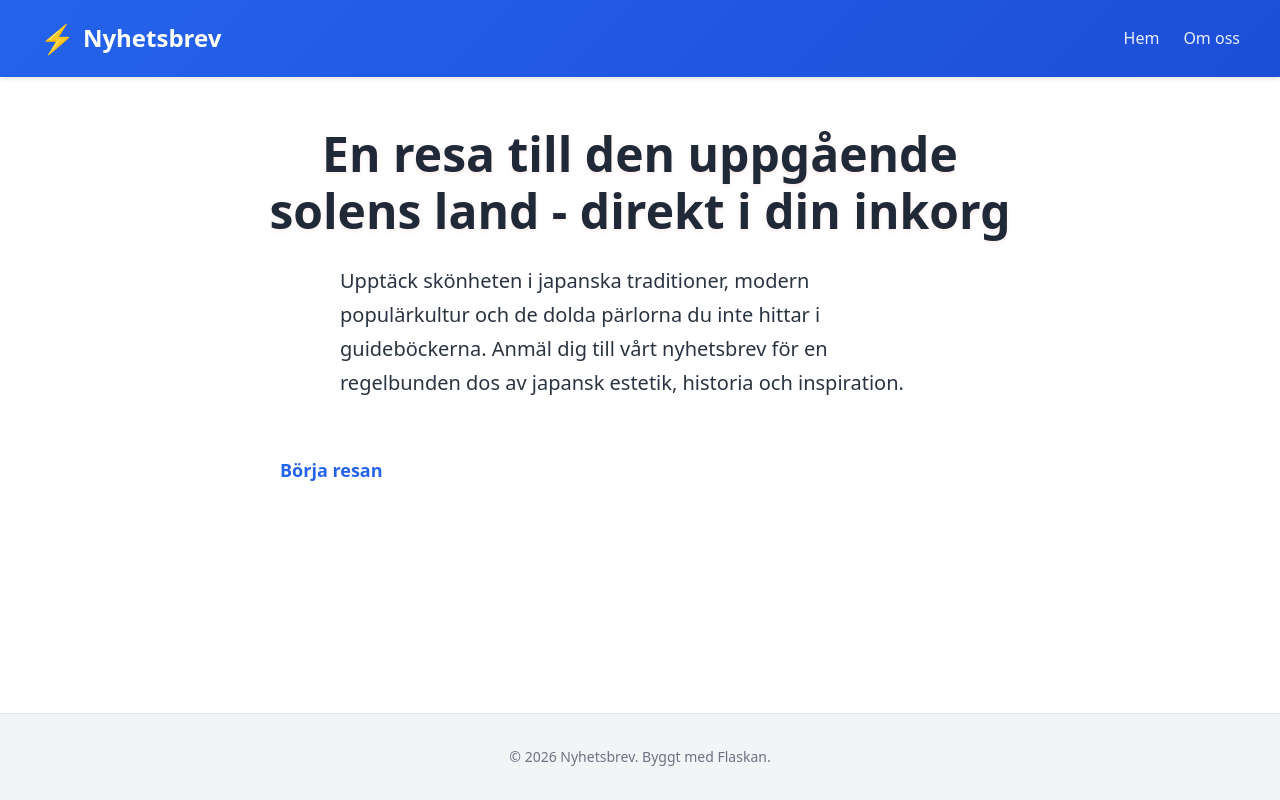
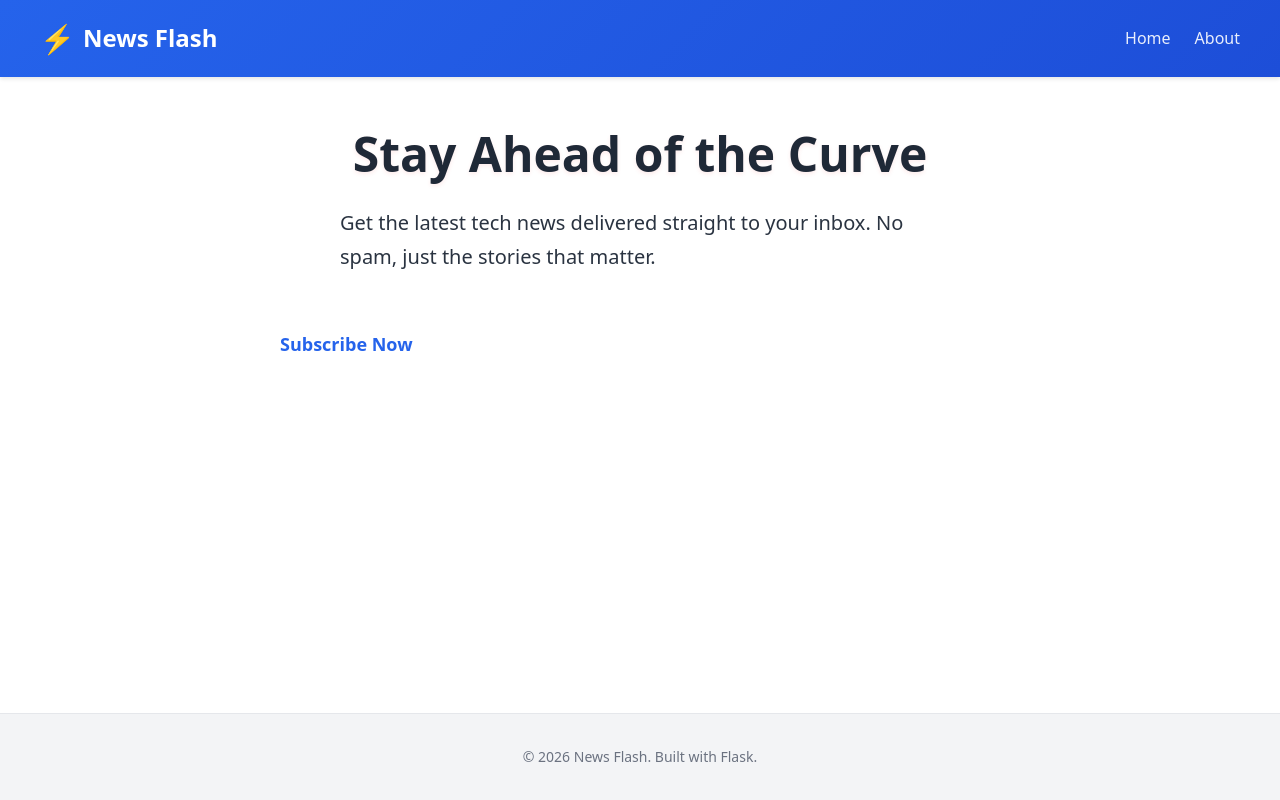
Before and after one commit to jsawing/G5Project, a Flask app: page / in a window 1280 px wide. Run offline with Flask 3, Linux system fonts and the light colour scheme.

Commit message:
Webpage small updates

```diff
--- a/application/app/presentation/templates/base.html
+++ b/application/app/presentation/templates/base.html
@@ -178,14 +178,14 @@
         <div class="header__container">
             <a href="/" class="header__logo">
                 <span class="header__logo-icon">&#9889;</span>
-                <!-- News Flash -->
-                Nyhetsbrev
+                News Flash
+                <!-- Nyhetsbrev -->
             </a>
             <nav class="header__nav">
-                <!-- <a href="/" class="header__nav-link">Home</a> -->
-                <a href="/" class="header__nav-link">Hem</a>
-                <!-- <a href="#" class="header__nav-link">About</a> -->
-                <a href="#" class="header__nav-link">Om oss</a>
+                <a href="/" class="header__nav-link">Home</a>
+                <!-- <a href="/" class="header__nav-link">Hem</a> -->
+                <a href="#" class="header__nav-link">About</a>
+                <!-- <a href="#" class="header__nav-link">Om oss</a> -->
             </nav>
         </div>
     </header>
@@ -197,8 +197,8 @@
     <footer class="footer">
         <div class="footer__container">
             <p class="footer__text">
-                <!-- &copy; 2026 News Flash. Built with Flask. -->
-                &copy; 2026 Nyhetsbrev. Byggt med Flaskan.
+                &copy; 2026 News Flash. Built with Flask.
+                <!-- &copy; 2026 Nyhetsbrev. Byggt med Flaskan. -->
             </p>
         </div>
     </footer>
--- a/application/app/presentation/templates/index.html
+++ b/application/app/presentation/templates/index.html
@@ -48,7 +48,7 @@
     }
     .hero__cta:hover {
         /*background-color: #f8fafc;*/
-        background-color: #ebdf37;
+        background-color: #4bbbf0;
         transform: translateY(-2px);
         box-shadow: 0 8px 20px rgba(0, 0, 0, 0.2);
     }
@@ -69,20 +69,20 @@
 {% block content %}
 <section class="hero">
     <div class="hero__container">
-        <!-- <h1 class="hero__title">Stay Ahead of the Curve</h1> -->
-        <h1 class="hero__title">En resa till den uppgående solens land - direkt i din inkorg</h1>
+        <h1 class="hero__title">Stay Ahead of the Curve</h1>
+        <!-- <h1 class="hero__title">En resa till den uppgående solens land - direkt i din inkorg</h1> -->
         <p class="hero__subtitle">
-            <!-- Get the latest tech news delivered straight to your inbox. -->
-            <!-- No spam, just the stories that matter. -->
-            Upptäck skönheten i japanska traditioner, modern populärkultur
+            Get the latest tech news delivered straight to your inbox.
+            No spam, just the stories that matter.
+            <!-- Upptäck skönheten i japanska traditioner, modern populärkultur
             och de dolda pärlorna du inte hittar i guideböckerna. Anmäl dig
             till vårt nyhetsbrev för en regelbunden dos av japansk estetik,
-            historia och inspiration.
+            historia och inspiration. -->
 
         </p>
         <a href="{{ url_for('public.subscribe') }}" class="btn btn--primary hero__cta">
-            <!-- Subscribe Now -->
-            Börja resan
+            Subscribe Now
+            <!-- Börja resan -->
         </a>
     </div>
 </section>
```
